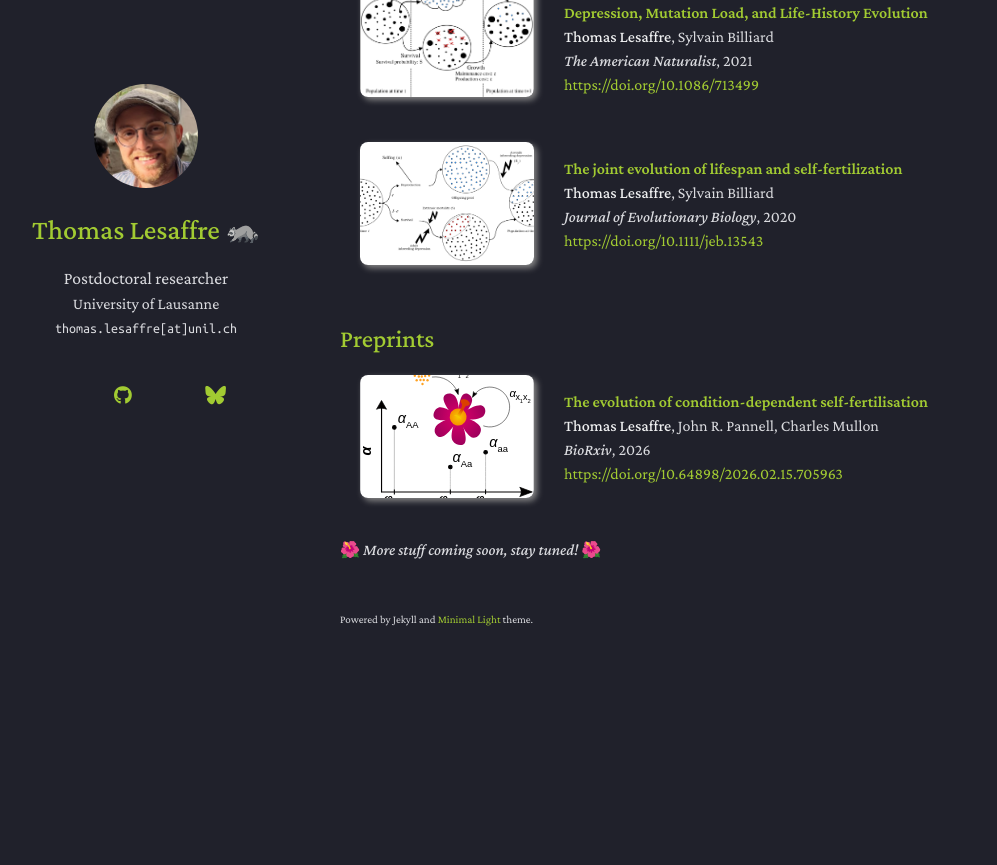
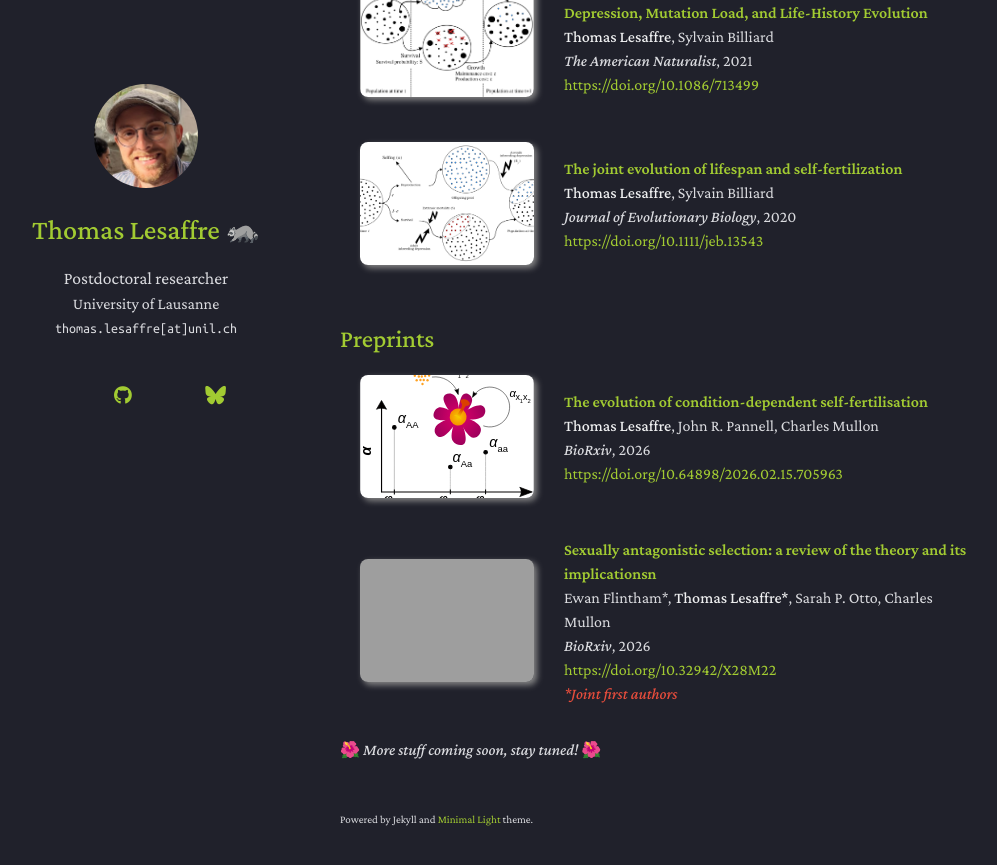
Before and after one commit to Thomas-Lesaffre/thomas-lesaffre.github.io, a Jekyll site: the page built from index.md, in a window 1280 px wide and 900 px high, scrolled down 1481 px. Shown: the top 865 px of the window, without its empty margins (130-1127 px from the left). Built offline with Jekyll 4.4.1, drawn with Linux system fonts in a browser that asks for light colours; a style sheet for code colours, icons or effects is not loaded; our own code applies the rules of GitHub Pages for plain Markdown files; before the commit the page ends 2181 px from its top, so only the background shows below that; grey boxes are pictures that could not be loaded.

Commit message:
Update preprints.yml

```diff
--- a/_data/preprints.yml
+++ b/_data/preprints.yml
@@ -6,3 +6,12 @@ main:
     doi: https://doi.org/10.64898/2026.02.15.705963
     image: ./assets/img/lesaffre2026-conddep-2.svg
     pdf: ./assets/files/lesaffre2026-conditiondependentselfing-biorxiv.pdf
+
+  - title: "Sexually antagonistic selection: a review of the theory and its implicationsn"
+    authors: "Ewan Flintham*, <strong>Thomas Lesaffre*</strong>, Sarah P. Otto, Charles Mullon"
+    journal: "BioRxiv"
+    year: 2026
+    doi: https://doi.org/10.32942/X28M22
+    image: ./assets/img/flintham_lesaffre2026-review.svg
+    pdf: ./assets/files/flintham_lesaffre-review-ecoevorxiv.pdf
+    notes: "*Joint first authors"
```
